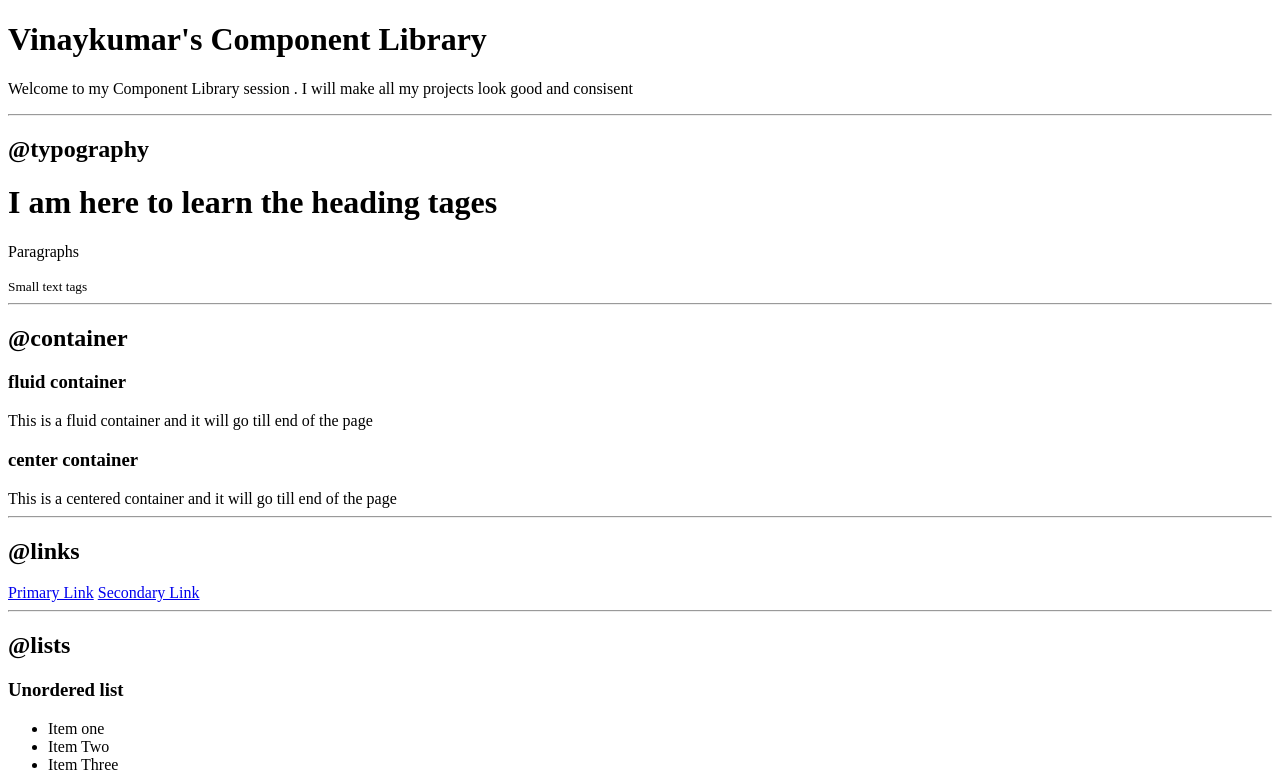
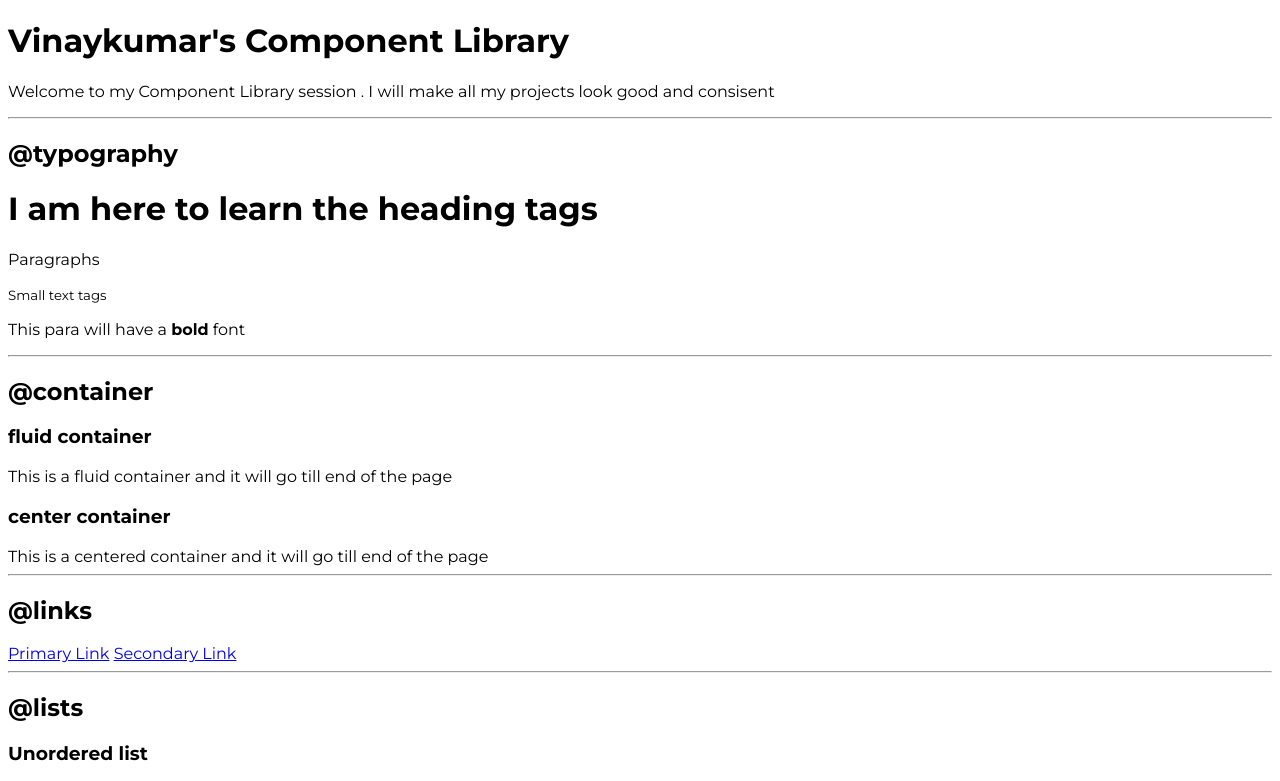
Before and after one commit to vinu-11/HTML-CSS-PROJECT, a plain HTML site: page index.html in a window 1280 px wide. Shown: the top 781 px of the page. Drawn offline with Linux system fonts and the light colour scheme.

Commit message:
Added styles.css

```diff
--- a/index.html
+++ b/index.html
@@ -5,6 +5,9 @@
     <meta http-equiv="X-UA-Compatible" content="IE=edge">
     <meta name="viewport" content="width=device-width, initial-scale=1.0">
     <title>Component Library</title>
+
+    <link href = "styles.css" rel="stylesheet"/>
+
 </head>
 <body>
     <h1>Vinaykumar's Component Library</h1>
@@ -14,9 +17,10 @@
     <hr>
 
     <h2>@typography</h2>
-    <h1> I am here to learn the heading tages </h1>
+    <h1> I am here to learn the heading tags </h1>
     <p> Paragraphs </p>
     <small> Small text tags</small>
+    <p> This para will have a <strong>bold</strong> font</p>
 
     <hr>
 
--- /dev/null
+++ b/styles.css
@@ -0,0 +1,5 @@
+@import url('https://fonts.googleapis.com/css2?family=Montserrat:wght@400;700&display=swap');
+
+body{
+    font-family: 'Montserrat', sans-serif;
+}
```
